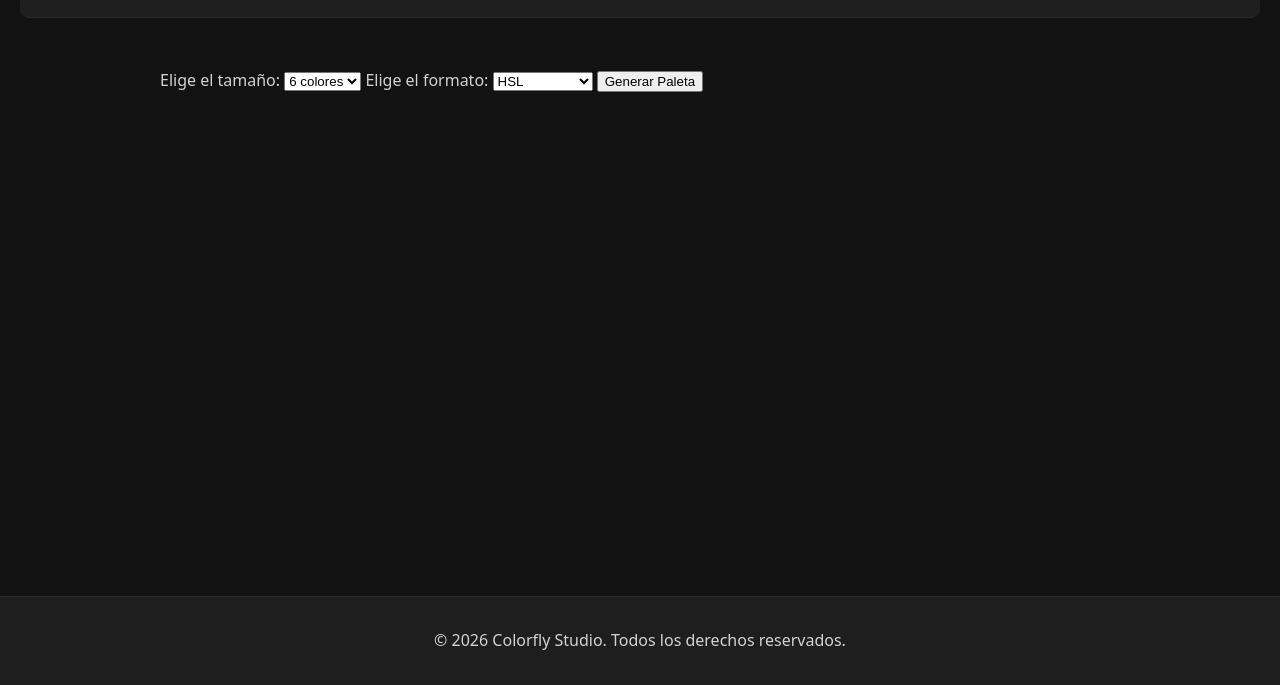
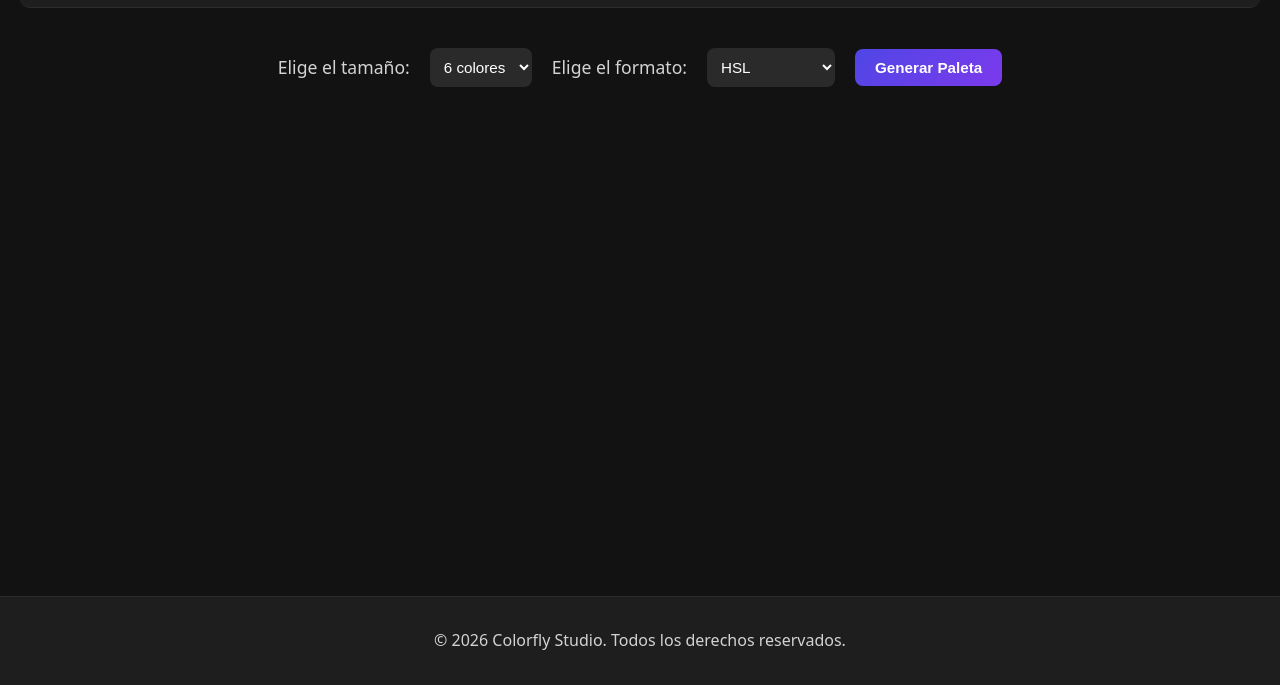
Before and after one commit to branAlmoraM/ProyectoM1_BrandonAlmora, a plain HTML site: page index.html in a window 1280 px wide. Shown: the part 115-800 px from the top of the page. Drawn offline with Linux system fonts and the light colour scheme.

Commit message:
Estilos: agrega estilos a los controles y su distribución.

```diff
--- a/css/styles.css
+++ b/css/styles.css
@@ -40,12 +40,12 @@ h1 {
 p {
   font-size: 1rem;
 }
-/* ===================================================== UTILIDADES =============================================== */
+
 /* ===================================================== HEADER =============================================== */
 .principal {
   text-align: center;
   padding: 5px;
-  margin: 20px;
+  margin: 10px 20px;
   background-color: #1e1e1e;
   border-bottom: 1px solid #2c2c2c;
   border-radius: 10px;
@@ -58,6 +58,45 @@ main {
   width: 100%;
 }
 /* ===================================================== CONTROLES =============================================== */
+.controles {
+  display: flex;
+  flex-wrap: wrap;
+  justify-content: center;
+  align-items: center;
+  gap: 20px;
+  margin-bottom: 15px;
+}
+
+.controles label {
+  font-size: 1.1rem;
+}
+
+select {
+  padding: 10px;
+  border-radius: 8px;
+  border: none;
+  font-size: 0.95rem;
+  background-color: #2a2a2a;
+  color: #fff;
+  cursor: pointer;
+}
+
+.generar-paleta {
+  padding: 10px 20px;
+  font-size: 0.95rem;
+  border-radius: 8px;
+  border: none;
+  background: linear-gradient(135deg, #4f46e5, #7c3aed);
+  color: white;
+  font-weight: bold;
+  cursor: pointer;
+}
+
+button:hover {
+  transform: scale(1.05);
+}
+
+/* ===================================================== AREA COLORES =============================================== */
 /* ===================================================== FOOTER =============================================== */
 footer {
   text-align: center;
```
